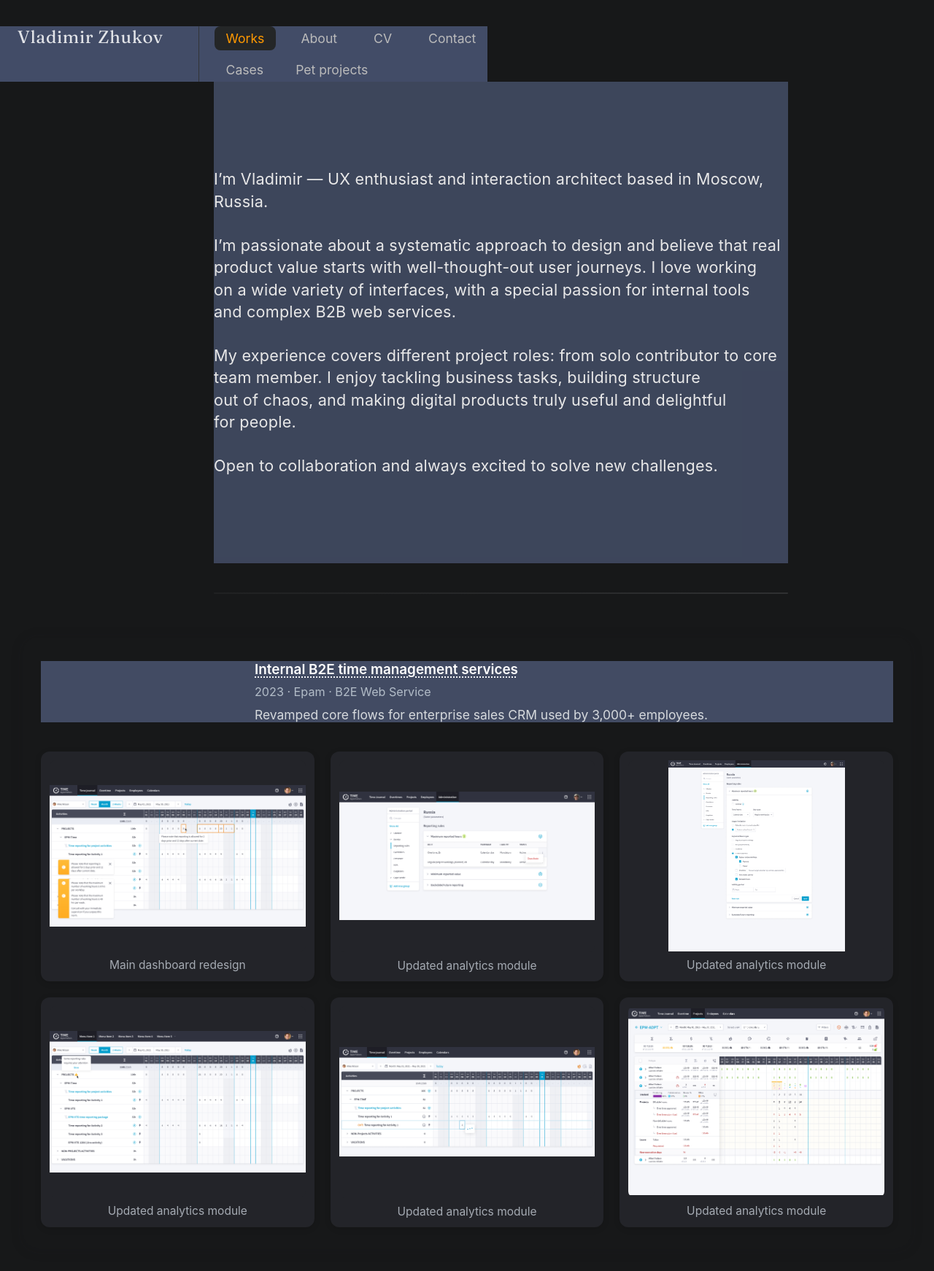
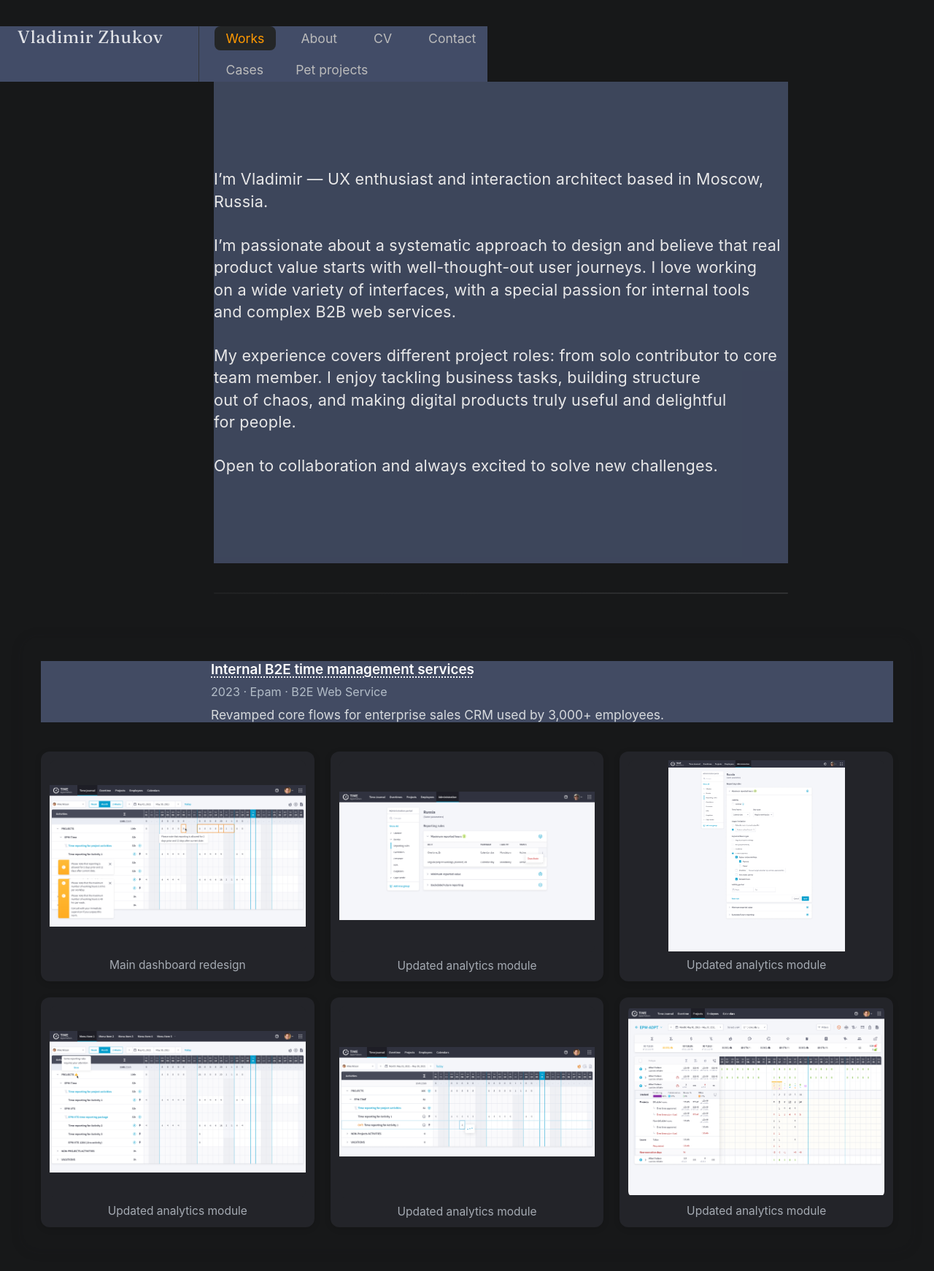
Before and after one commit to uxiscool/experience, a Jekyll site: the page built from index.md, in a window 1280 px wide. Shown: the whole page at 73% size. Built offline with Jekyll 4.4.1, drawn with Linux system fonts in a browser that asks for light colours.

Commit message:
Add files via upload

```diff
--- a/assets/css/main.css
+++ b/assets/css/main.css
@@ -295,7 +295,7 @@ header {
 .lightbox-close {
   position: absolute;
   top: 8px;
-  right: 18px;
+  right: 10px;
   font-size: 2.4rem;
   color: #fff;
   background: none;
@@ -344,8 +344,8 @@ header {
   flex-direction: column;
   gap: 7px;
   margin-bottom: 12px;
-  padding-left: 293px;
-  padding-right: 132px;
+  padding-left: 233px;
+  padding-right: 233px;
   background: #424b63;
 }
 .case-meta2-inline {
```
